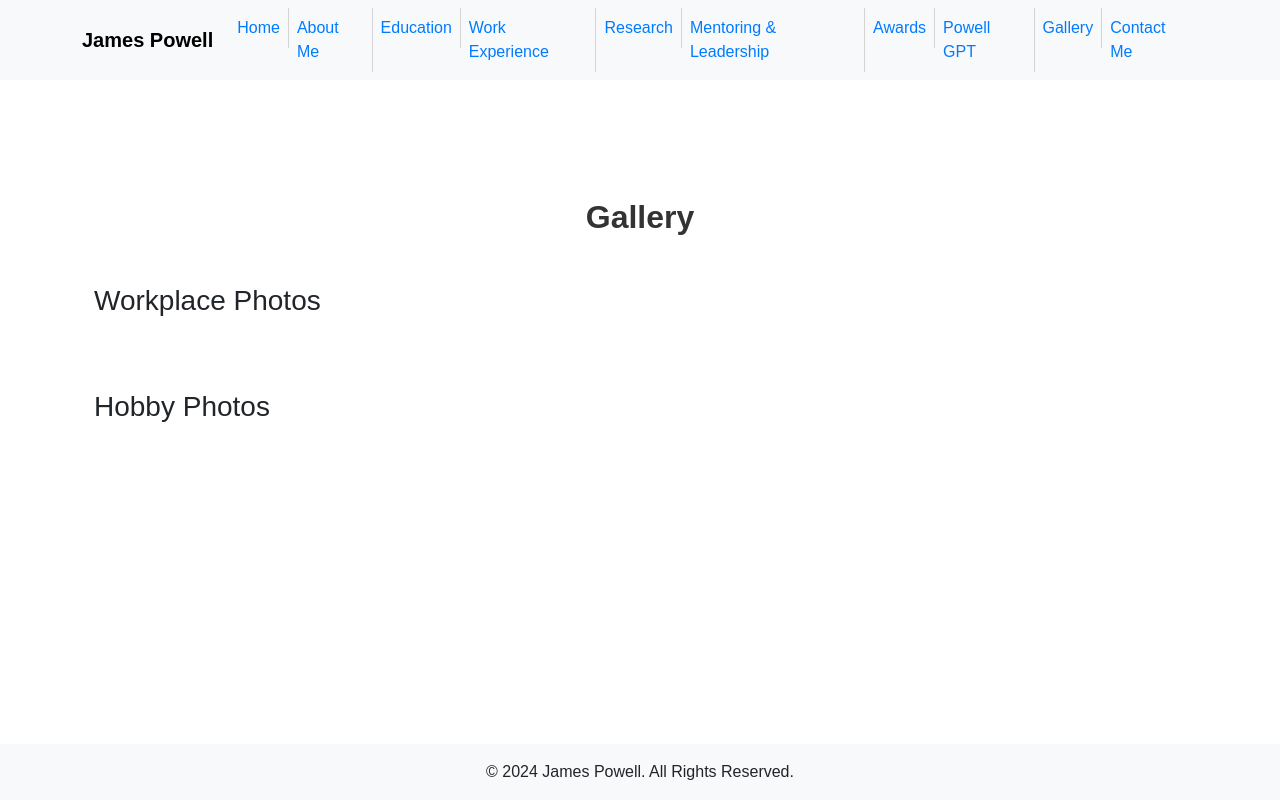
After one commit to Atishaysjain/django-portfolio-webapp, a Django app: template main/templates/gallery.html in a window 1280 px wide. The commit adds this page. Run offline with Django 3.2, Linux system fonts and the light colour scheme; the template is opened without the code that fills it, so the values that code supplies are empty.

Commit message:
Added gallery

```diff
--- a/main/static/css/styles.css
+++ b/main/static/css/styles.css
@@ -125,3 +125,16 @@ h2.text-center {
 .card-text {
     font-size: 0.95rem;
 }
+
+.img-container {
+    width: 100%;
+    height: 300px; /* Set a fixed height */
+    overflow: hidden; /* Hide overflow to ensure images don't stretch or distort */
+}
+
+.img-container img {
+    width: 100%;
+    height: 100%;
+    object-fit: cover; /* Ensures the image covers the container without stretching */
+    display: block;
+}
--- /dev/null
+++ b/main/templates/gallery.html
@@ -0,0 +1,41 @@
+{% extends 'base.html' %}
+{% load static %}
+{% block title %}Gallery{% endblock %}
+
+{% block content %}
+<div class="container py-5">
+    <h2 class="text-center mb-5">Gallery</h2>
+
+    <!-- Workplace Photos Section -->
+    <section>
+        <h3 class="mb-4">Workplace Photos</h3>
+        <div class="row">
+            {% for photo in workplace_photos %}
+            <div class="col-md-4">
+                <div class="card mb-4 shadow-sm">
+                    <div class="img-container">
+                        <img src="{% static photo.url %}" class="card-img-top" alt="{{ photo.alt }}">
+                    </div>
+                </div>
+            </div>
+            {% endfor %}
+        </div>
+    </section>
+
+    <!-- Hobby Photos Section -->
+    <section class="mt-5">
+        <h3 class="mb-4">Hobby Photos</h3>
+        <div class="row">
+            {% for photo in hobby_photos %}
+            <div class="col-md-4">
+                <div class="card mb-4 shadow-sm">
+                    <div class="img-container">
+                        <img src="{% static photo.url %}" class="card-img-top" alt="{{ photo.alt }}">
+                    </div>
+                </div>
+            </div>
+            {% endfor %}
+        </div>
+    </section>
+</div>
+{% endblock %}
```
Also changed, not shown: main/static/images/hobby1.jpg (added), main/static/images/hobby2.jpg (added), main/static/images/profile_photo.jpg, main/static/images/workplace1.jpg (added), main/static/images/workplace2.jpg (added).
